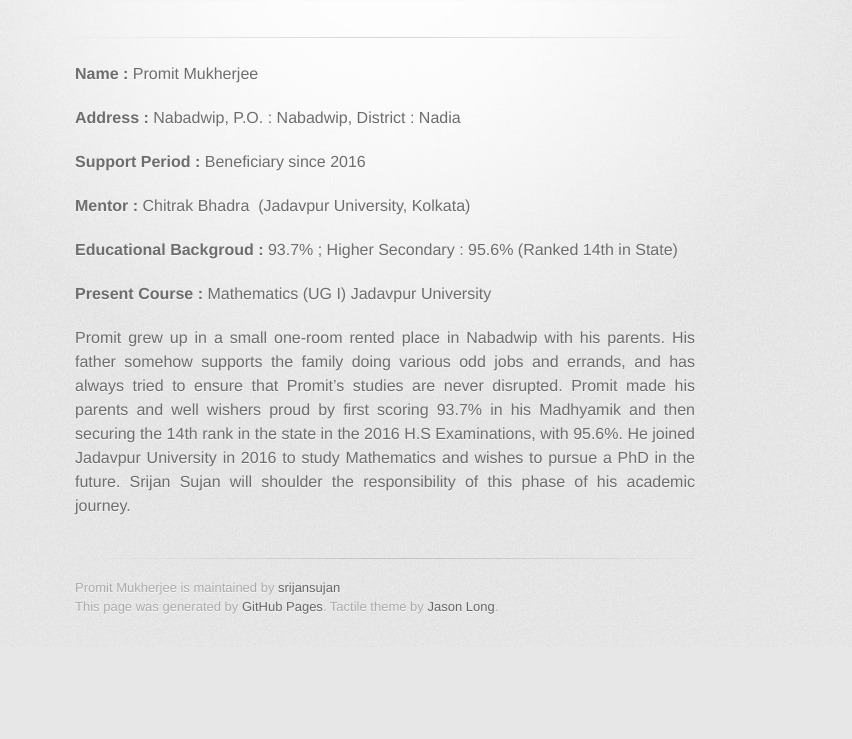
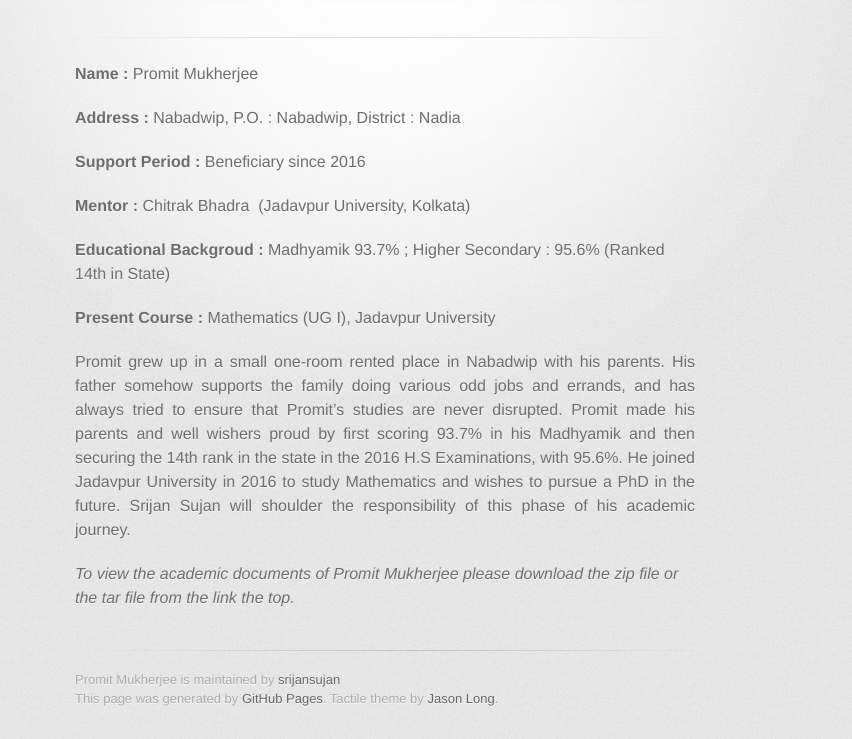
Before and after one commit to srijansujan/promitmukherjee, a plain HTML site: page index.html in a window 1280 px wide. Shown: the part 178-917 px from the top of the page, without its empty margins (255-1107 px from the left). Before the commit the page ends 825 px from the top, so only its background shows below. Drawn offline with Linux system fonts and the light colour scheme; a web font is replaced by a local one.

Commit message:
Create gh-pages branch via GitHub

```diff
--- a/index.html
+++ b/index.html
@@ -39,11 +39,13 @@
 
 <p><strong>Mentor :</strong> Chitrak Bhadra  (Jadavpur University, Kolkata)</p>
 
-<p><strong>Educational Backgroud :</strong> 93.7% ; Higher Secondary : 95.6% (Ranked 14th in State) </p>
+<p><strong>Educational Backgroud :</strong> Madhyamik 93.7% ; Higher Secondary : 95.6% (Ranked 14th in State) </p>
 
-<p><strong>Present Course :</strong> Mathematics (UG I) Jadavpur University</p>
+<p><strong>Present Course :</strong> Mathematics (UG I), Jadavpur University</p>
 
 <p align="justify"> Promit grew up in a small one-room rented place in Nabadwip with his parents. His father somehow supports the family doing various odd jobs and errands, and has always tried to ensure that Promit’s studies are never disrupted. Promit made his parents and well wishers proud by first scoring 93.7% in his Madhyamik and then securing the 14th rank in the state in the 2016 H.S Examinations, with 95.6%. He joined Jadavpur University in 2016 to study Mathematics and wishes to pursue a PhD in the future. Srijan Sujan will shoulder the responsibility of this phase of his academic journey.</p>
+
+<p><em>To view the academic documents of Promit Mukherjee please download the zip file or the tar file from the link the top.</em></p>
         </section>
 
         <footer>
--- a/params.json
+++ b/params.json
@@ -1,6 +1,6 @@
 {
   "name": "Promit Mukherjee",
   "tagline": "",
-  "body": "**Name :** Promit Mukherjee\r\n\r\n**Address :** Nabadwip, P.O. : Nabadwip, District : Nadia\r\n\r\n**Support Period :** Beneficiary since 2016\r\n\r\n**Mentor :** Chitrak Bhadra  (Jadavpur University, Kolkata)\r\n\r\n**Educational Backgroud :** 93.7% ; Higher Secondary : 95.6% (Ranked 14th in State) \r\n\r\n**Present Course :** Mathematics (UG I) Jadavpur University\r\n\r\n<p align=\"justify\"> Promit grew up in a small one-room rented place in Nabadwip with his parents. His father somehow supports the family doing various odd jobs and errands, and has always tried to ensure that Promit’s studies are never disrupted. Promit made his parents and well wishers proud by first scoring 93.7% in his Madhyamik and then securing the 14th rank in the state in the 2016 H.S Examinations, with 95.6%. He joined Jadavpur University in 2016 to study Mathematics and wishes to pursue a PhD in the future. Srijan Sujan will shoulder the responsibility of this phase of his academic journey.</p>",
+  "body": "**Name :** Promit Mukherjee\r\n\r\n**Address :** Nabadwip, P.O. : Nabadwip, District : Nadia\r\n\r\n**Support Period :** Beneficiary since 2016\r\n\r\n**Mentor :** Chitrak Bhadra  (Jadavpur University, Kolkata)\r\n\r\n**Educational Backgroud :** Madhyamik 93.7% ; Higher Secondary : 95.6% (Ranked 14th in State) \r\n\r\n**Present Course :** Mathematics (UG I), Jadavpur University\r\n\r\n<p align=\"justify\"> Promit grew up in a small one-room rented place in Nabadwip with his parents. His father somehow supports the family doing various odd jobs and errands, and has always tried to ensure that Promit’s studies are never disrupted. Promit made his parents and well wishers proud by first scoring 93.7% in his Madhyamik and then securing the 14th rank in the state in the 2016 H.S Examinations, with 95.6%. He joined Jadavpur University in 2016 to study Mathematics and wishes to pursue a PhD in the future. Srijan Sujan will shoulder the responsibility of this phase of his academic journey.</p>\r\n\r\n_To view the academic documents of Promit Mukherjee please download the zip file or the tar file from the link the top._",
   "note": "Don't delete this file! It's used internally to help with page regeneration."
 }
```
